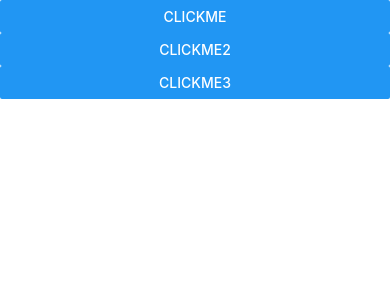
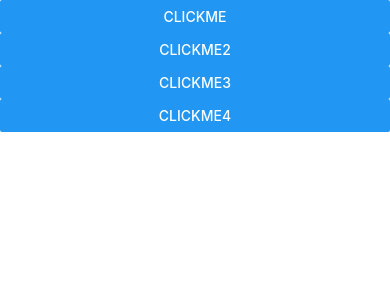
Before and after one commit to DuongDiep2612/learning-react-native, a React Native app: screen / in a window 390 px wide. Shown: the top 300 px of the page. Built offline with nearby package versions, Linux system fonts and the light colour scheme.

Commit message:
updated index.js file

```diff
--- a/src/components/Button/index.js
+++ b/src/components/Button/index.js
@@ -16,7 +16,11 @@ export default class ButtonComponent extends Component {
                 />
                 <Button
                     title="Clickme3"
-                    onPress={() => Alert.alert('Button 2 Pressed')}
+                    onPress={() => Alert.alert('Button 3 Pressed')}
+                />
+                <Button
+                    title="Clickme4"
+                    onPress={() => Alert.alert('Button 4 Pressed')}
                 />
             </View>
         );
```
